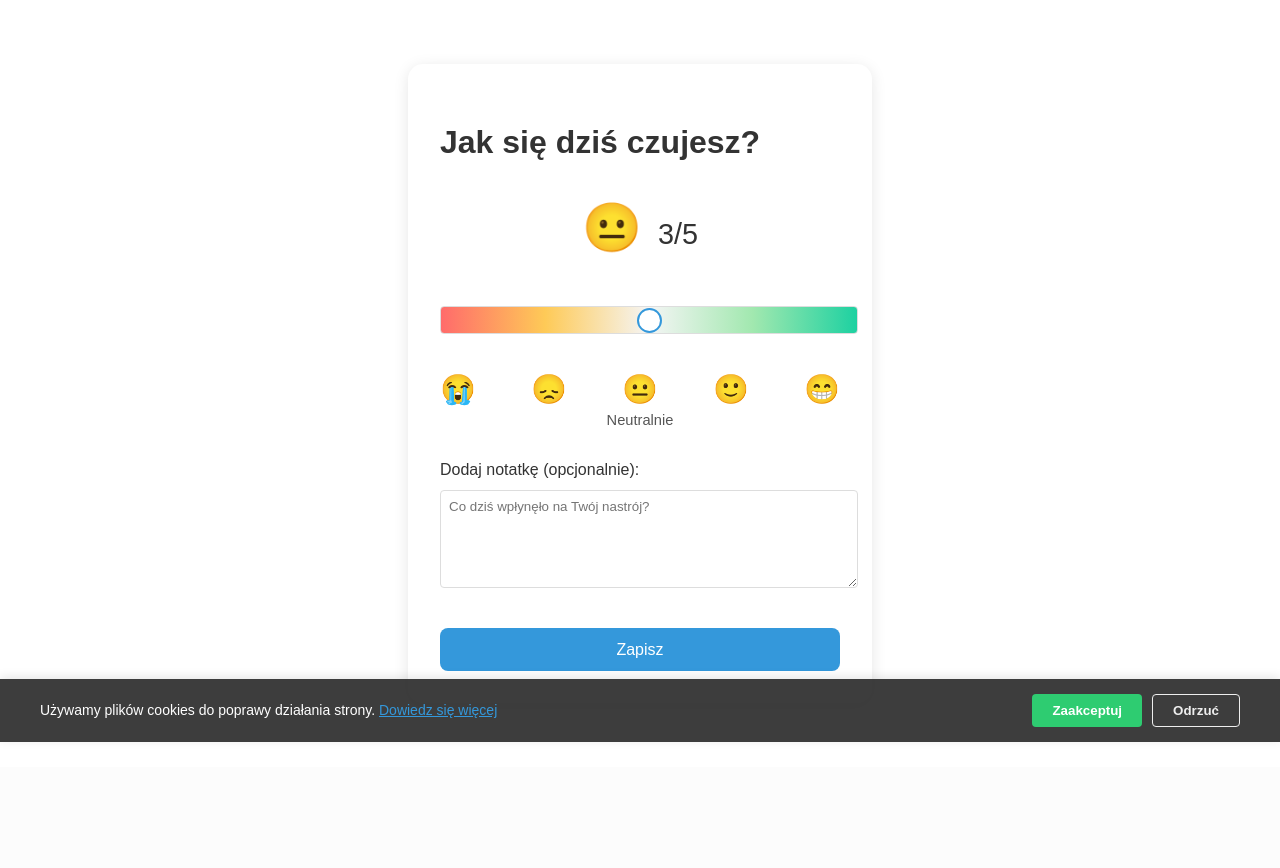
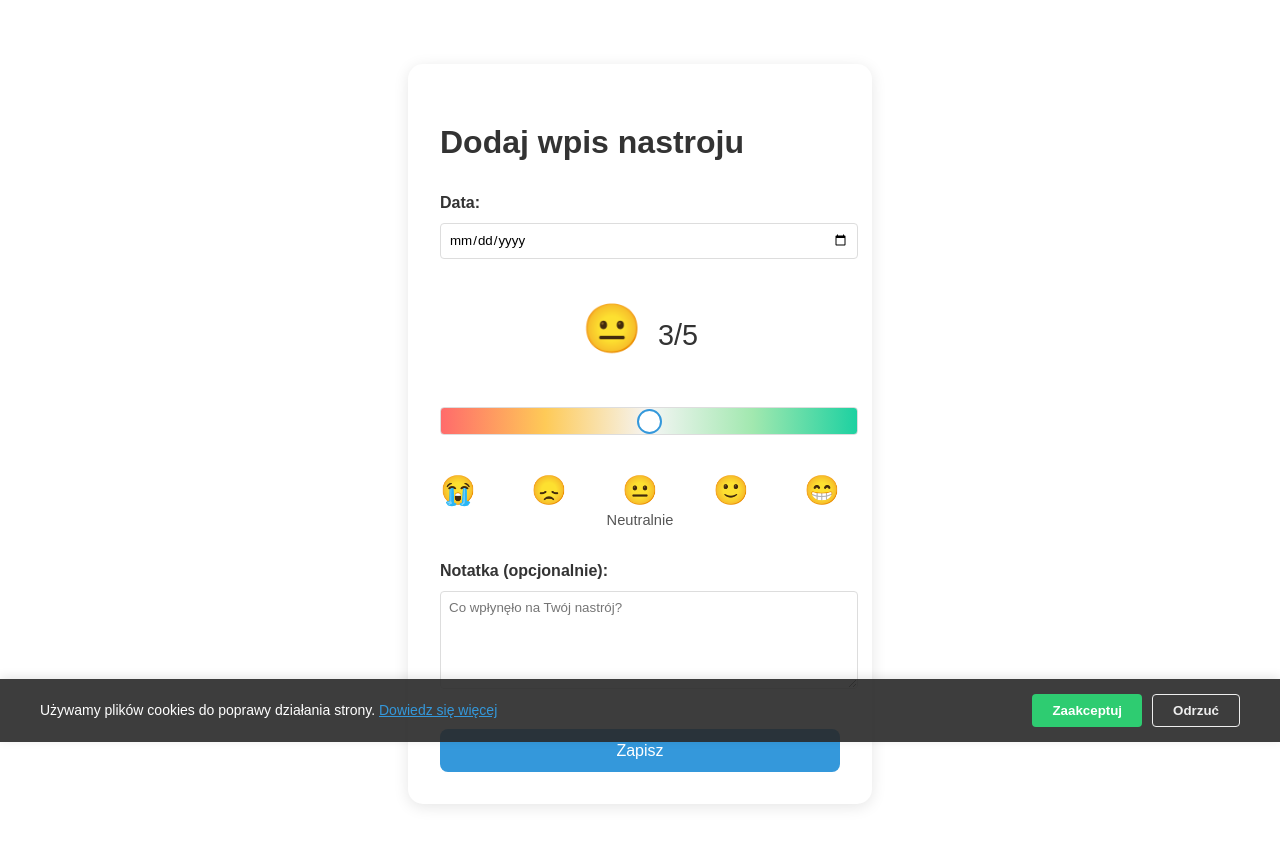
Before and after one commit to dobrywilczurek/flaskIntro, a Flask app: page /add_entry in a window 1280 px wide. Shown: the part 58-926 px from the top of the page. Before the commit the page ends 800 px from the top, so only its background shows below. Run offline with Flask 3, Linux system fonts and the light colour scheme; a user stored in the database is signed in.

Commit message:
wsteczne dodawanie opinii

```diff
--- a/app.py
+++ b/app.py
@@ -81,28 +81,38 @@ def add_entry():
     if request.method == 'POST':
         mood_score = int(request.form['mood_score'])
         notes = request.form.get('notes', '')
+        entry_date = datetime.strptime(request.form['entry_date'], '%Y-%m-%d').date()
         today = datetime.today().date()
 
-        existing_entry = MoodEntry.query.filter_by(user_id=current_user.id, date=today).first()
+        # Walidacja daty
+        if entry_date > today:
+            flash('Nie można dodawać wpisów z przyszłości!', 'error')
+            return redirect(url_for('add_entry'))
+
+        existing_entry = MoodEntry.query.filter_by(
+            user_id=current_user.id,
+            date=entry_date
+        ).first()
 
         if existing_entry:
             existing_entry.mood_score = mood_score
             existing_entry.notes = notes
+            message = 'Wpis został zaktualizowany!'
         else:
             new_entry = MoodEntry(
                 mood_score=mood_score,
                 notes=notes,
                 user_id=current_user.id,
-                date=today
+                date=entry_date
             )
             db.session.add(new_entry)
+            message = 'Wpis został dodany!'
 
         db.session.commit()
-        flash('Wpis został dodany!', 'success')
+        flash(message, 'success')
         return redirect(url_for('index'))
 
-    return render_template('add_entry.html')
-
+    return render_template('add_entry.html', datetime=datetime)
 
 @app.route('/calendar')
 @login_required
--- a/static/style.css
+++ b/static/style.css
@@ -501,3 +501,18 @@ textarea {
     padding-left: 1.5rem;
     font-style: italic;
 }
+
+.form-group label {
+    display: block;
+    margin-bottom: 0.5rem;
+    font-weight: bold;
+}
+
+input[type="date"] {
+    width: 100%;
+    padding: 0.5rem;
+    border: 1px solid #ddd;
+    border-radius: 4px;
+    font-family: inherit;
+    margin-bottom: 1rem;
+}
--- a/templates/add_entry.html
+++ b/templates/add_entry.html
@@ -2,9 +2,15 @@
 
 {% block content %}
 <div class="mood-entry-container">
-    <h1>Jak się dziś czujesz?</h1>
+    <h1>Dodaj wpis nastroju</h1>
 
     <form method="POST" class="mood-form">
+        <div class="form-group">
+            <label for="entry_date">Data:</label>
+            <input type="date" id="entry_date" name="entry_date"
+                   max="{{ datetime.now().strftime('%Y-%m-%d') }}" required>
+        </div>
+
         <div class="form-group">
             <div class="mood-display">
                 <span id="moodEmoji">😐</span>
@@ -29,9 +35,9 @@
         </div>
 
         <div class="form-group">
-            <label for="notes">Dodaj notatkę (opcjonalnie):</label>
+            <label for="notes">Notatka (opcjonalnie):</label>
             <textarea id="notes" name="notes" rows="3"
-                     placeholder="Co dziś wpłynęło na Twój nastrój?"></textarea>
+                     placeholder="Co wpłynęło na Twój nastrój?"></textarea>
         </div>
 
         <button type="submit" class="btn-save">
@@ -41,6 +47,7 @@
 </div>
 
 <script>
+    // Pozostaw istniejący skrypt bez zmian
     const slider = document.getElementById('mood_score');
     const moodValue = document.getElementById('moodValue');
     const moodEmoji = document.getElementById('moodEmoji');
@@ -61,7 +68,6 @@
         moodEmoji.textContent = emojis[value];
         moodDescription.textContent = descriptions[value];
 
-        // Zmiana koloru
         const colors = ['#ff6b6b', '#feca57', '#f5f5f5', '#a1e8af', '#1dd1a1'];
         moodEmoji.style.color = colors[value];
     });
```
Also changed, not shown: instance/mood_tracker.db.
